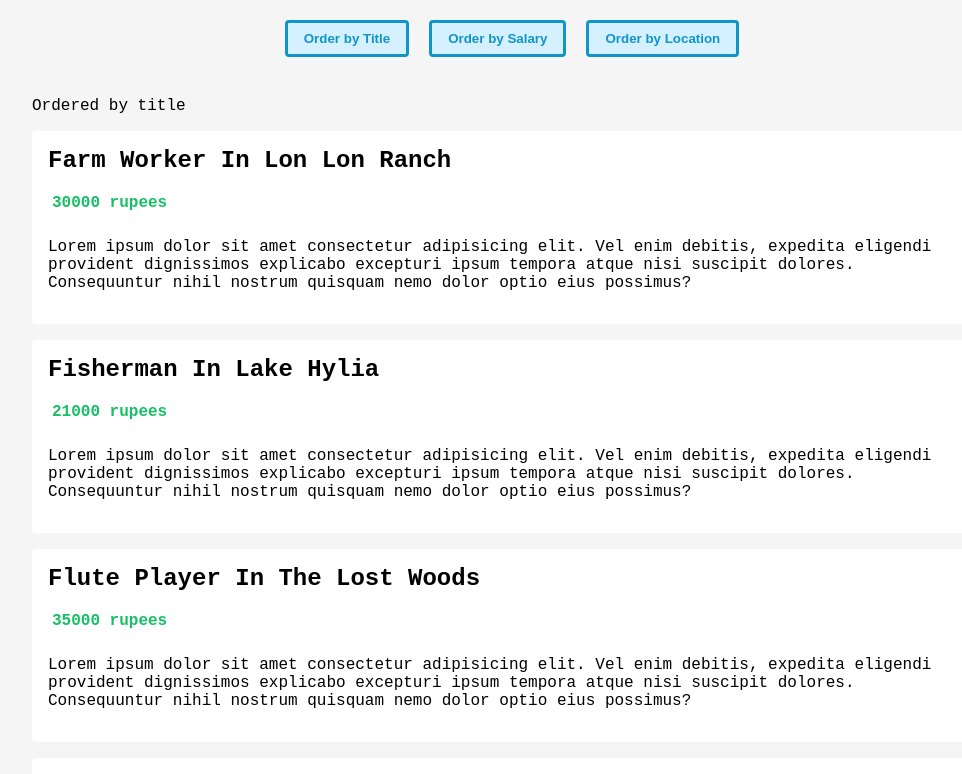
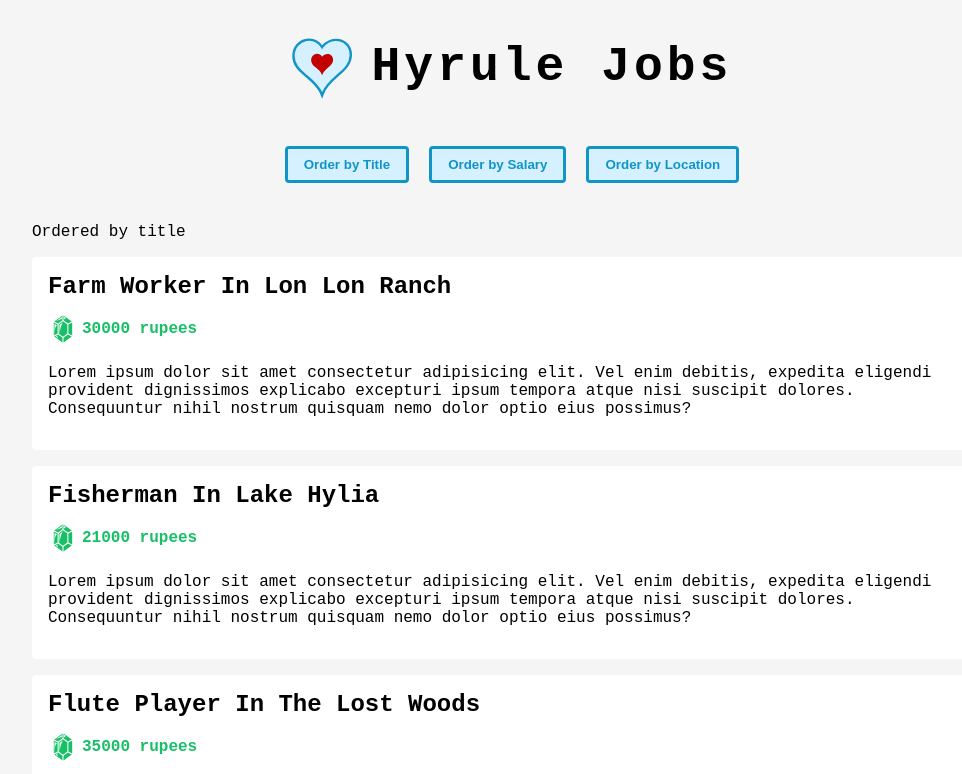
Before and after one commit to JohanCodeForFun/api-store, a Vue app: page / in a window 1280 px wide. Shown: the top 774 px of the page, without its empty margins (128-1090 px from the left). Built offline with nearby package versions, Linux system fonts and the light colour scheme.

Commit message:
vue3 with typescript jump start done

```diff
--- a/src/App.vue
+++ b/src/App.vue
@@ -1,6 +1,10 @@
 <template>
   <div class="app">
     <header>
+      <div class="title">
+        <img src="./assets/heart.svg" alt="site logo">
+        <h1>Hyrule Jobs</h1>
+      </div>
       <div class="order">
         <button @click="handleClick('title')">Order by Title</button>
         <button @click="handleClick('salary')">Order by Salary</button>
@@ -65,4 +69,15 @@
   cursor: pointer;
   font-weight: bold;
 }
+header .title{
+    display: flex;
+    justify-content: center;
+  }
+  header img {
+    width: 60px;
+    margin-right: 20px;
+  }
+  header h1 {
+    font-size: 3em;
+  }
 </style>
--- a/src/assets/global.css
+++ b/src/assets/global.css
@@ -2,3 +2,7 @@
 	background-color: whitesmoke;
 	font-family: 'Courier New', Courier, monospace;
 }
+
+h1 {
+	letter-spacing: 4px;
+}
--- a/src/components/JobList.vue
+++ b/src/components/JobList.vue
@@ -1,17 +1,18 @@
 <template>
 	<div class="job-list">
     <p>Ordered by {{ order }}</p>
-		<ul>
+		<transition-group name="list" tag="ul">
 			<li v-for="job in orderedJobs" :key="job.id">
 				<h2>{{ job.title }} in {{ job.location }}</h2>
 				<div class="salary">
+          <img src="../assets/rupee.svg" alt="rupee icon">
 					<p>{{ job.salary }} rupees</p>
 				</div>
 				<div class="description">
 					<p>Lorem ipsum dolor sit amet consectetur adipisicing elit. Vel enim debitis, expedita eligendi provident dignissimos explicabo excepturi ipsum tempora atque nisi suscipit dolores. Consequuntur nihil nostrum quisquam nemo dolor optio eius possimus?</p>
 				</div>
 			</li>
-		</ul>
+		</transition-group>
 	</div>
 </template>
 
@@ -74,4 +75,7 @@
     font-weight: bold;
     margin: 10px 4px;
   }
+  .list-move {
+    transition: all .4s;
+  }
 </style>
```
Also changed, not shown: src/assets/heart.svg (added), src/assets/rupee.svg (added).
